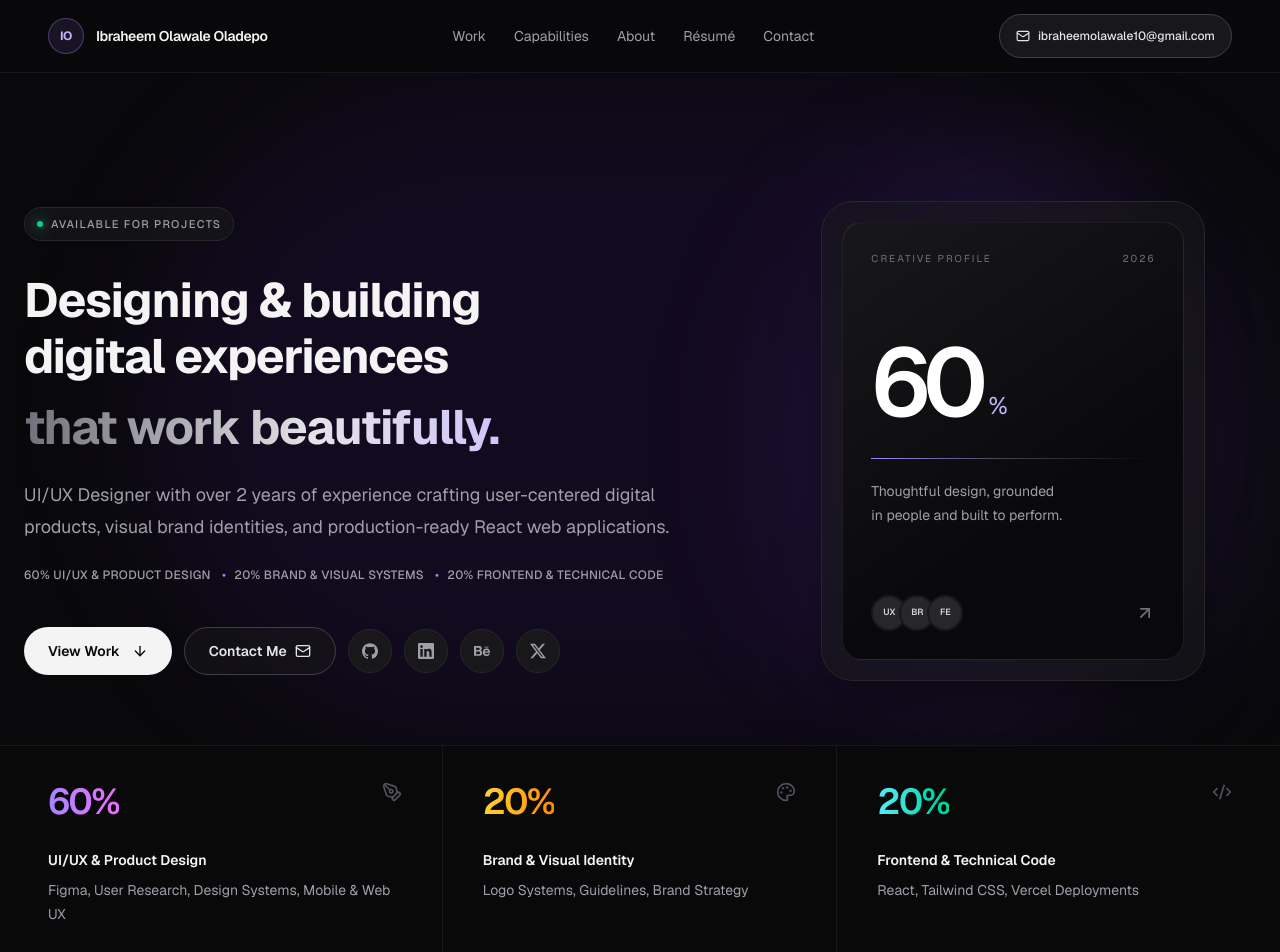
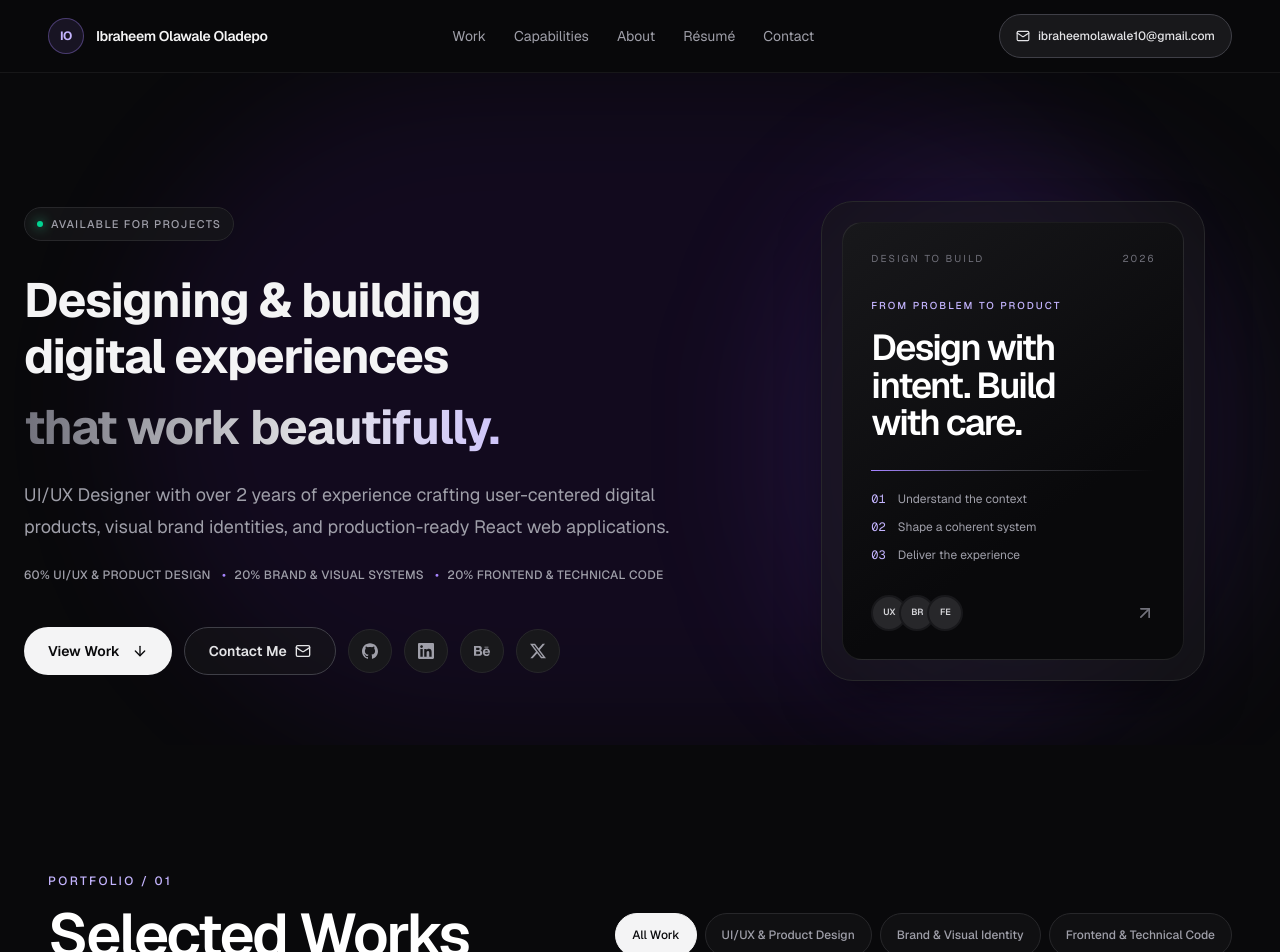
Before and after one commit to Youngee2024/my-portfolio, a Next.js app: page / in a window 1280 px wide. Shown: the top 952 px of the page. Built offline with nearby package versions, Linux system fonts and the light colour scheme.

Commit message:
refactor: consolidate homepage sections

```diff
--- a/app/page.tsx
+++ b/app/page.tsx
@@ -72,30 +72,6 @@ const projectOrder = [
 const orderedPortfolioData = [...portfolioData].sort(
   (first, second) => projectOrder.indexOf(first.id) - projectOrder.indexOf(second.id),
 );
-
-const pillars = [
-  {
-    percentage: "60%",
-    title: "UI/UX & Product Design",
-    description: "Figma, User Research, Design Systems, Mobile & Web UX",
-    icon: PenTool,
-    accent: "from-violet-400 to-fuchsia-400",
-  },
-  {
-    percentage: "20%",
-    title: "Brand & Visual Identity",
-    description: "Logo Systems, Guidelines, Brand Strategy",
-    icon: Palette,
-    accent: "from-amber-300 to-orange-400",
-  },
-  {
-    percentage: "20%",
-    title: "Frontend & Technical Code",
-    description: "React, Tailwind CSS, Vercel Deployments",
-    icon: Code2,
-    accent: "from-cyan-300 to-emerald-400",
-  },
-];
 
 const capabilities = [
   {
@@ -495,17 +471,17 @@ export default function Home() {
               <div className="relative aspect-[4/5] overflow-hidden rounded-[2rem] border border-zinc-800 bg-zinc-900/55 p-5 shadow-2xl shadow-black/50">
                 <div className="flex h-full flex-col justify-between rounded-[1.25rem] border border-white/8 bg-[linear-gradient(145deg,#18181b_0%,#09090b_65%)] p-7">
                   <div className="flex items-center justify-between text-[10px] tracking-[0.2em] text-zinc-500 uppercase">
-                    <span>Creative profile</span><span>2026</span>
+                    <span>Design to build</span><span>2026</span>
                   </div>
                   <div>
-                    <div className="mb-7 flex items-end gap-2">
-                      <span className="text-8xl leading-none font-semibold tracking-[-0.08em] text-white">60</span>
-                      <span className="pb-2 text-2xl text-violet-300">%</span>
+                    <p className="text-[10px] font-medium tracking-[0.2em] text-violet-300 uppercase">From problem to product</p>
+                    <p className="mt-4 max-w-64 text-4xl leading-[1.05] font-semibold tracking-[-0.05em] text-white">Design with intent. Build with care.</p>
+                    <div className="mt-7 h-px bg-gradient-to-r from-violet-400 via-zinc-700 to-transparent" />
+                    <div className="mt-5 grid gap-3 text-xs text-zinc-400">
+                      <span><span className="mr-3 font-mono text-violet-300">01</span>Understand the context</span>
+                      <span><span className="mr-3 font-mono text-violet-300">02</span>Shape a coherent system</span>
+                      <span><span className="mr-3 font-mono text-violet-300">03</span>Deliver the experience</span>
                     </div>
-                    <div className="h-px bg-gradient-to-r from-violet-400 via-zinc-700 to-transparent" />
-                    <p className="mt-5 max-w-48 text-sm leading-6 text-zinc-400">
-                      Thoughtful design, grounded in people and built to perform.
-                    </p>
                   </div>
                   <div className="flex items-center justify-between">
                     <div className="flex -space-x-2">
@@ -518,21 +494,6 @@ export default function Home() {
                 </div>
               </div>
             </div>
-          </div>
-        </section>
-
-        <section className="border-y border-zinc-900 bg-zinc-950/70">
-          <div className="mx-auto grid max-w-7xl divide-y divide-zinc-900 px-5 sm:px-8 md:grid-cols-3 md:divide-x md:divide-y-0 lg:px-12">
-            {pillars.map(({ percentage, title, description, icon: Icon, accent }) => (
-              <article key={title} className="group py-9 md:px-7 md:first:pl-0 md:last:pr-0 lg:px-10">
-                <div className="mb-7 flex items-start justify-between">
-                  <span className={`bg-gradient-to-r ${accent} bg-clip-text text-4xl font-semibold tracking-[-0.05em] text-transparent`}>{percentage}</span>
-                  <Icon className="size-5 text-zinc-600 transition group-hover:text-zinc-300" />
-                </div>
-                <h2 className="text-sm font-semibold text-zinc-100">{title}</h2>
-                <p className="mt-2 text-sm leading-6 text-zinc-400">{description}</p>
-              </article>
-            ))}
           </div>
         </section>
 
@@ -638,48 +599,45 @@ export default function Home() {
                 <h2 className="text-4xl font-semibold tracking-[-0.04em] text-zinc-100 sm:text-6xl">About &amp; Philosophy</h2>
               </div>
               <span className="w-fit rounded-full border border-violet-400/30 bg-violet-400/10 px-4 py-2 text-xs font-medium text-violet-200">
-                The 60/20/20 Approach
+                How I work
               </span>
             </div>
 
             <p className="mt-12 max-w-5xl text-2xl leading-snug font-medium tracking-[-0.025em] text-zinc-100 sm:text-4xl sm:leading-tight">
-              {personalInfo.bio}
+              I treat design and implementation as one continuous problem-solving process: clarify what matters, shape a coherent system, and carry that intent through to the final interface.
             </p>
 
             <div className="mt-14 grid gap-6 lg:grid-cols-[minmax(0,1fr)_20rem]">
-              <div className="grid gap-4 md:grid-cols-3">
-                <article className="group rounded-2xl border border-zinc-800 bg-zinc-900/50 p-6 transition duration-300 hover:-translate-y-1 hover:border-violet-400/35">
-                  <div className="flex items-center justify-between">
-                    <span className="text-3xl font-semibold tracking-[-0.05em] text-violet-300">60%</span>
-                    <PenTool className="size-5 text-zinc-600 transition group-hover:text-violet-300" />
-                  </div>
-                  <h3 className="mt-10 text-lg font-semibold text-zinc-100">UI/UX &amp; Product Design</h3>
-                  <p className="mt-3 text-sm leading-6 text-zinc-400">
-                    User research, wireframing, high-fidelity Figma prototypes, and durable design systems that keep products intuitive and consistent.
-                  </p>
-                </article>
-
-                <article className="group rounded-2xl border border-zinc-800 bg-zinc-900/50 p-6 transition duration-300 hover:-translate-y-1 hover:border-amber-400/35">
-                  <div className="flex items-center justify-between">
-                    <span className="text-3xl font-semibold tracking-[-0.05em] text-amber-300">20%</span>
-                    <Palette className="size-5 text-zinc-600 transition group-hover:text-amber-300" />
-                  </div>
-                  <h3 className="mt-10 text-lg font-semibold text-zinc-100">Brand &amp; Visual Systems</h3>
-                  <p className="mt-3 text-sm leading-6 text-zinc-400">
-                    Visual identity, logo design, typography, and strategic brand positioning that make every touchpoint feel unmistakably connected.
-                  </p>
-                </article>
-
-                <article className="group rounded-2xl border border-zinc-800 bg-zinc-900/50 p-6 transition duration-300 hover:-translate-y-1 hover:border-cyan-400/35">
-                  <div className="flex items-center justify-between">
-                    <span className="text-3xl font-semibold tracking-[-0.05em] text-cyan-300">20%</span>
-                    <Code2 className="size-5 text-zinc-600 transition group-hover:text-cyan-300" />
-                  </div>
-                  <h3 className="mt-10 text-lg font-semibold text-zinc-100">Frontend Execution</h3>
-                  <p className="mt-3 text-sm leading-6 text-zinc-400">
-                    Translating design components into clean, responsive React, Next.js, and Tailwind CSS code built for real-world use.
-                  </p>
-                </article>
+              <div className="overflow-hidden rounded-2xl border border-zinc-800 bg-zinc-900/40">
+                {[
+                  {
+                    number: "01",
+                    title: "Start with the problem",
+                    description: "Understand the people, context, constraints, and decisions that matter before polishing the interface.",
+                    icon: PenTool,
+                  },
+                  {
+                    number: "02",
+                    title: "Build the system, not the screen",
+                    description: "Create reusable visual and interaction patterns that keep products and brands coherent as they grow.",
+                    icon: Palette,
+                  },
+                  {
+                    number: "03",
+                    title: "Close the design–code gap",
+                    description: "Carry intent into responsive, accessible implementation so the delivered experience matches the design promise.",
+                    icon: Code2,
+                  },
+                ].map(({ number, title, description, icon: Icon }) => (
+                  <article key={number} className="grid gap-5 border-b border-zinc-800 p-6 last:border-b-0 sm:grid-cols-[3rem_minmax(0,1fr)_auto] sm:items-start sm:p-7">
+                    <span className="font-mono text-xs text-violet-300">{number}</span>
+                    <div>
+                      <h3 className="text-lg font-semibold text-zinc-100">{title}</h3>
+                      <p className="mt-2 max-w-2xl text-sm leading-6 text-zinc-400">{description}</p>
+                    </div>
+                    <Icon className="size-5 text-zinc-500" />
+                  </article>
+                ))}
               </div>
 
               <aside className="flex flex-col rounded-2xl border border-zinc-800 bg-zinc-900/50 p-6">
```
